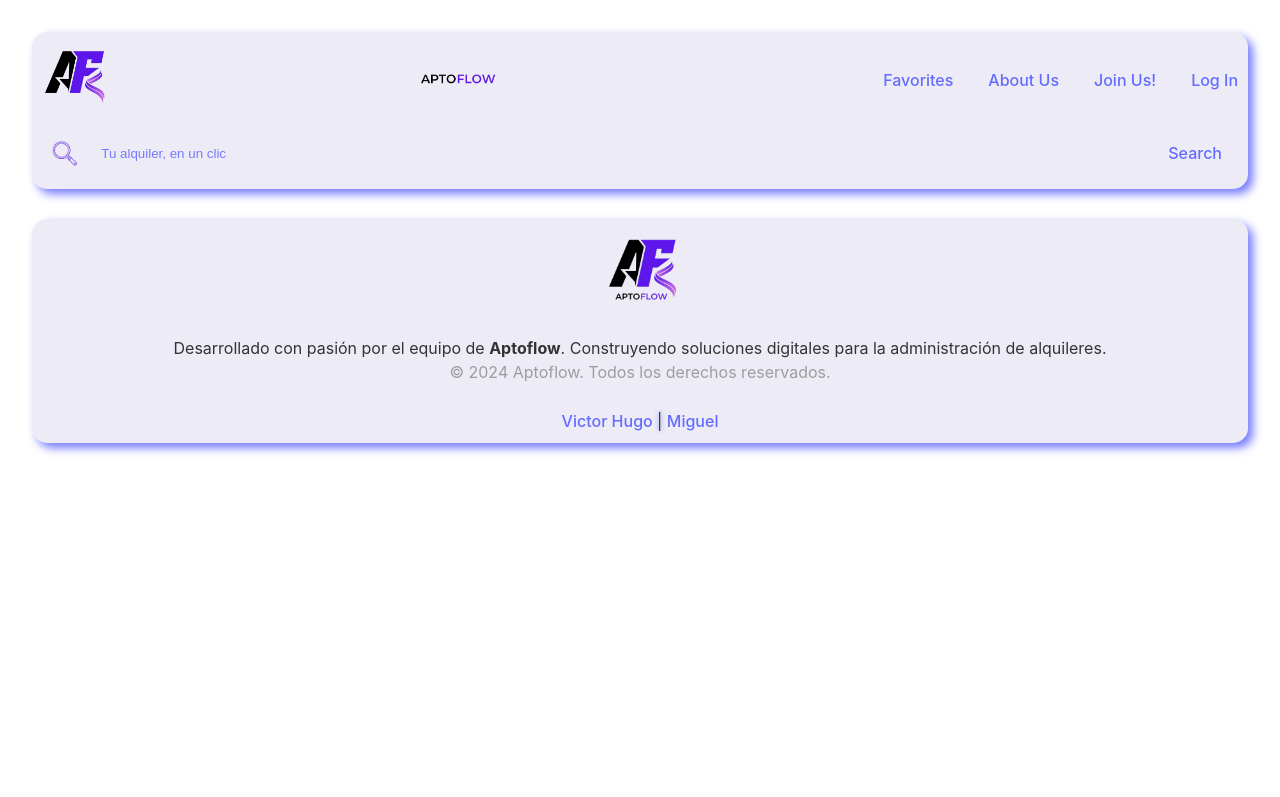
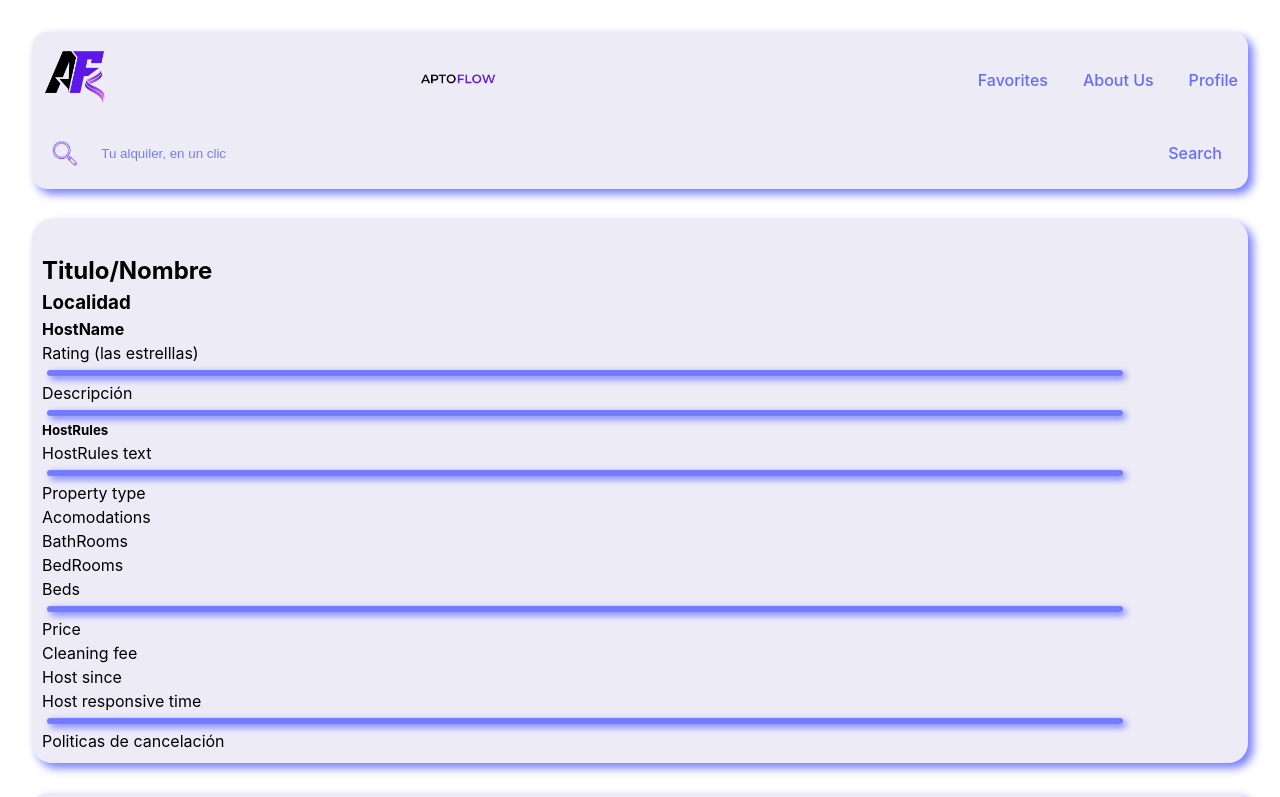
Before and after one commit to HelixGuardi/apartment-rentals-admin-react-app-MiniProyect, a React (Vite) app: page /SaberMas in a window 1280 px wide. Shown: the top 797 px of the page. Built offline with nearby package versions, Linux system fonts and the light colour scheme.

Commit message:
saber más page added

```diff
--- a/src/App.css
+++ b/src/App.css
@@ -204,6 +204,8 @@ li {
   border: 1px solid #7a71ff;
 }
 
+/* *** 404 not found page *** */
+
 #notFound-container {
   height: 400px;
   border-radius: 10px;
@@ -214,6 +216,24 @@ li {
   box-shadow: 5px 5px 10px #747bff;
 
 }
+
+/* *** Saber Más *** */
+.main-container{
+  color:#000;
+  background-color: #EDECF6;
+  border-radius: 20px;
+  padding: 10px;
+  box-shadow: 5px 5px 10px #747bff;
+}
+
+.main-container hr {
+  width: 90%;
+  margin: 5px;
+  border: 3px solid #747bff;
+  border-radius: 20px;;
+  box-shadow: 3px 3px 7px #646cff;
+}
+
 /* *** FOOTER SECTION *** */
 .footer-section {
   margin-top: 30px;
--- a/src/components/Navbar.jsx
+++ b/src/components/Navbar.jsx
@@ -22,10 +22,7 @@ function Navbar() {
               <a href="#">About Us</a>
             </li>
             <li>
-              <a href="#">Join Us!</a>
-            </li>
-            <li>
-              <a href="#">Log In</a>
+              <a href="#">Profile</a>
             </li>
           </ul>
         </nav>
--- a/src/components/RentCard.jsx
+++ b/src/components/RentCard.jsx
@@ -1,7 +1,8 @@
 import React, { useState } from "react";
 import data from "../data/initialData.json";
 import placeHolderImg from "../assets/house-placeholder.jpg";
-import FavButton from './FavButton'
+import FavButton from './FavButton';
+import { Link } from 'react-router-dom';
 
 function RentCard() {
   const [everyCard, setEveryCard] = useState(data.results);
@@ -31,12 +32,14 @@ function RentCard() {
               </div>
             </div>
             <div className="btn-card-container">
+            <Link to="/SaberMas">
               <button>Saber más</button>
+            </Link>
               <button onClick={() => handleDelete(eachCard.id)}>🗑️</button>
             </div>
           </div>
         );
-      })}
+      })};
     </div>
   );
 }
--- a/src/pages/SaberMas.jsx
+++ b/src/pages/SaberMas.jsx
@@ -1,7 +1,32 @@
 function SaberMas() {
 
     return(
-        <div></div>
+        <div className="main-container">
+            <img src="" />
+            <h2>Titulo/Nombre</h2>
+            <h3>Localidad</h3>
+            <h4>HostName</h4>
+            <p>Rating (las estrelllas)</p>
+            <hr />
+            <p>Descripción</p>
+            <hr />
+            <h5>HostRules</h5>
+            <p>HostRules text</p>
+            <hr />
+            <p>Property type</p>
+            <p>Acomodations</p>
+            <p>BathRooms</p>
+            <p>BedRooms</p>
+            <p>Beds</p>
+            <hr />
+            <p>Price</p>
+            <p>Cleaning fee</p>
+            <p>Host since</p>
+            <p>Host responsive time</p>
+            <hr />
+            <p>Politicas de cancelación</p>
+
+        </div>
     )
 }
 
```
